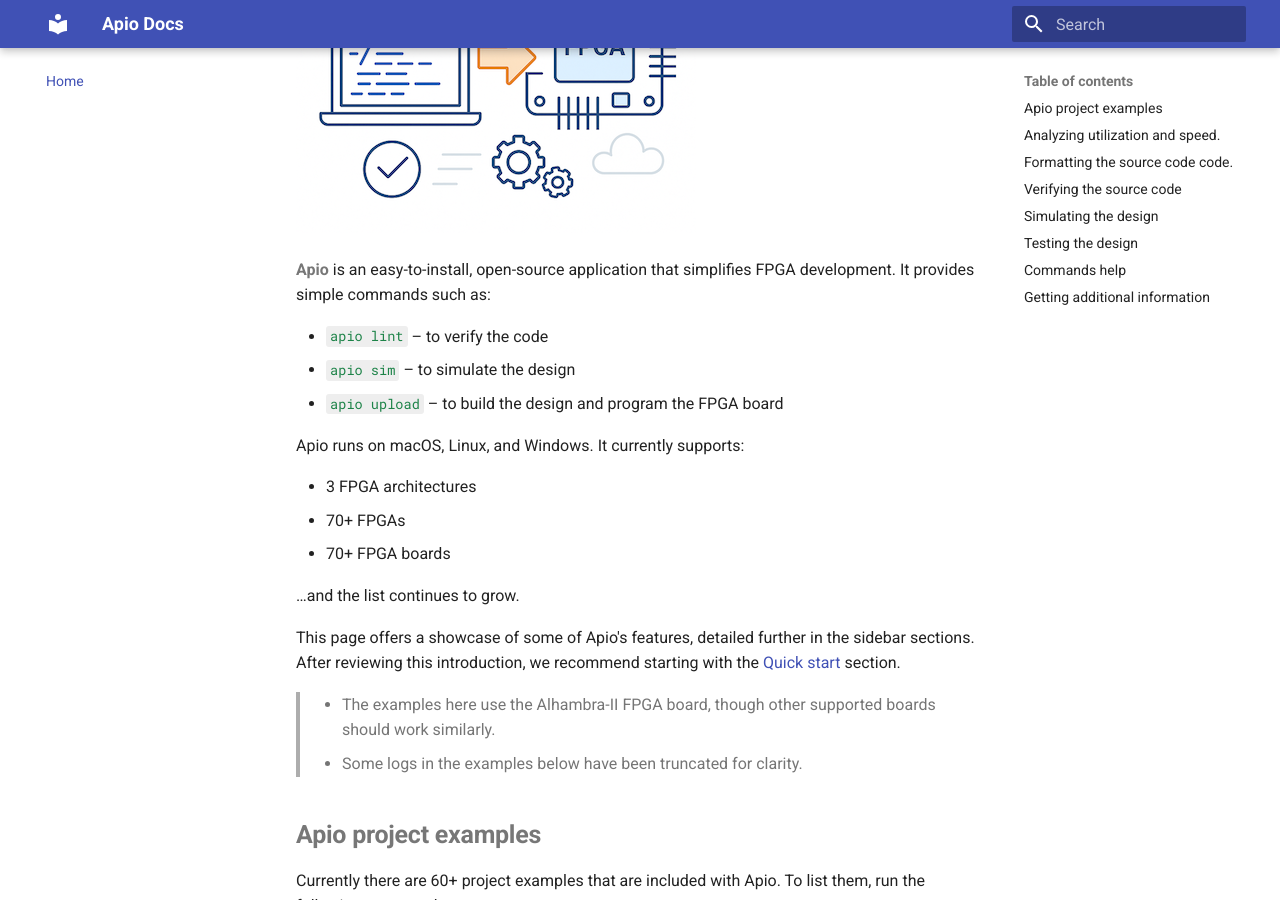
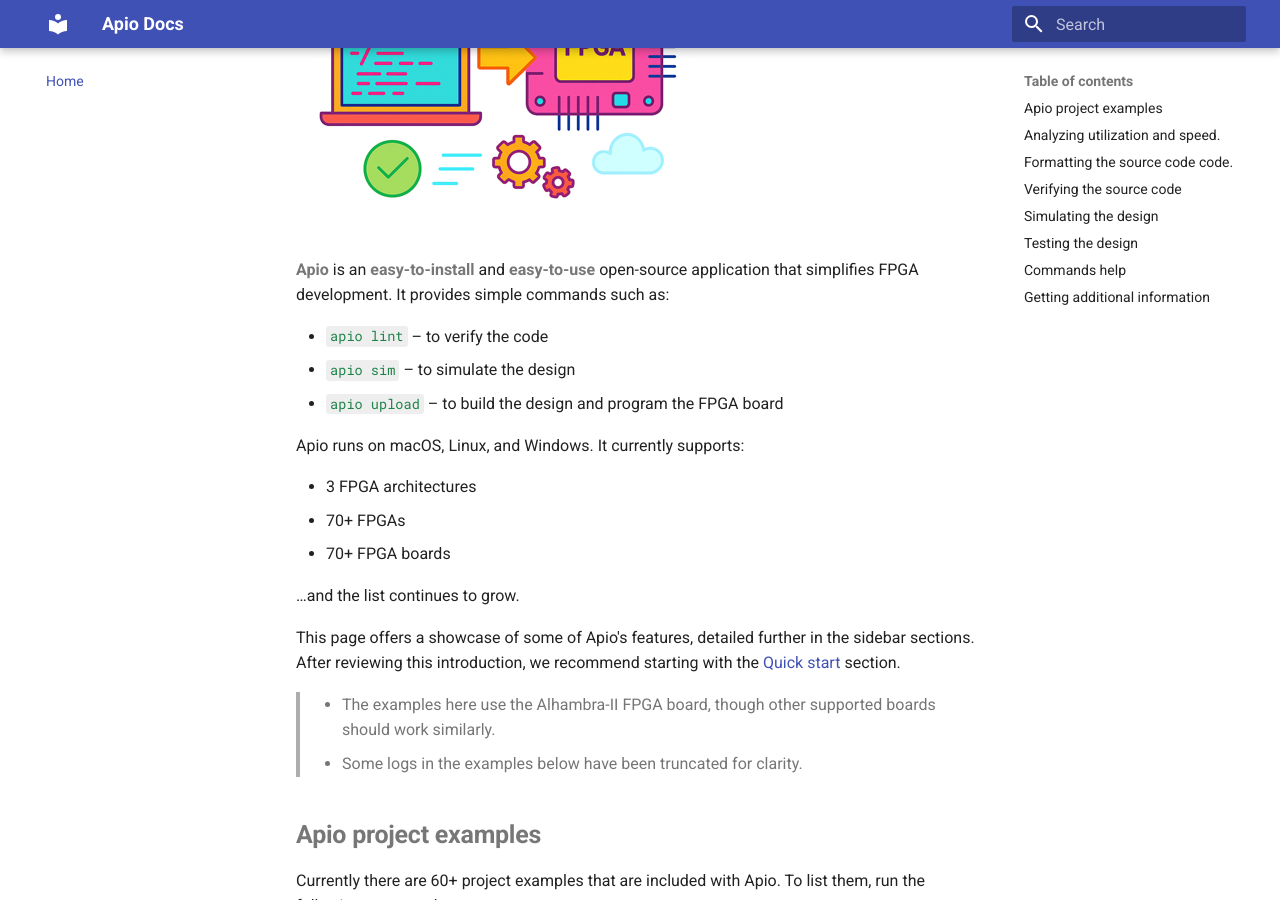
Before and after one commit to zapta/apio-wiki-dev, an MkDocs documentation site: the page built from docs/index.md, in a window 1280 px wide and 900 px high, scrolled down 353 px. Built offline with MkDocs 1.6.1 and Material for MkDocs 9.7.7, drawn with Linux system fonts in a browser that asks for light colours.

```diff
--- a/docs/index.md
+++ b/docs/index.md
@@ -2,7 +2,7 @@
 
 ![](assets/apio-illustration.png)
 
-**Apio** is an easy-to-install, open-source application that simplifies FPGA development. It provides simple commands such as:
+**Apio** is an **easy-to-install** and **easy-to-use** open-source application that simplifies FPGA development. It provides simple commands such as:
 
 - `apio lint` – to verify the code
 - `apio sim` – to simulate the design
```
Also changed, not shown: docs/assets/apio-illustration-original.png (deleted), docs/assets/apio-illustration.png.
